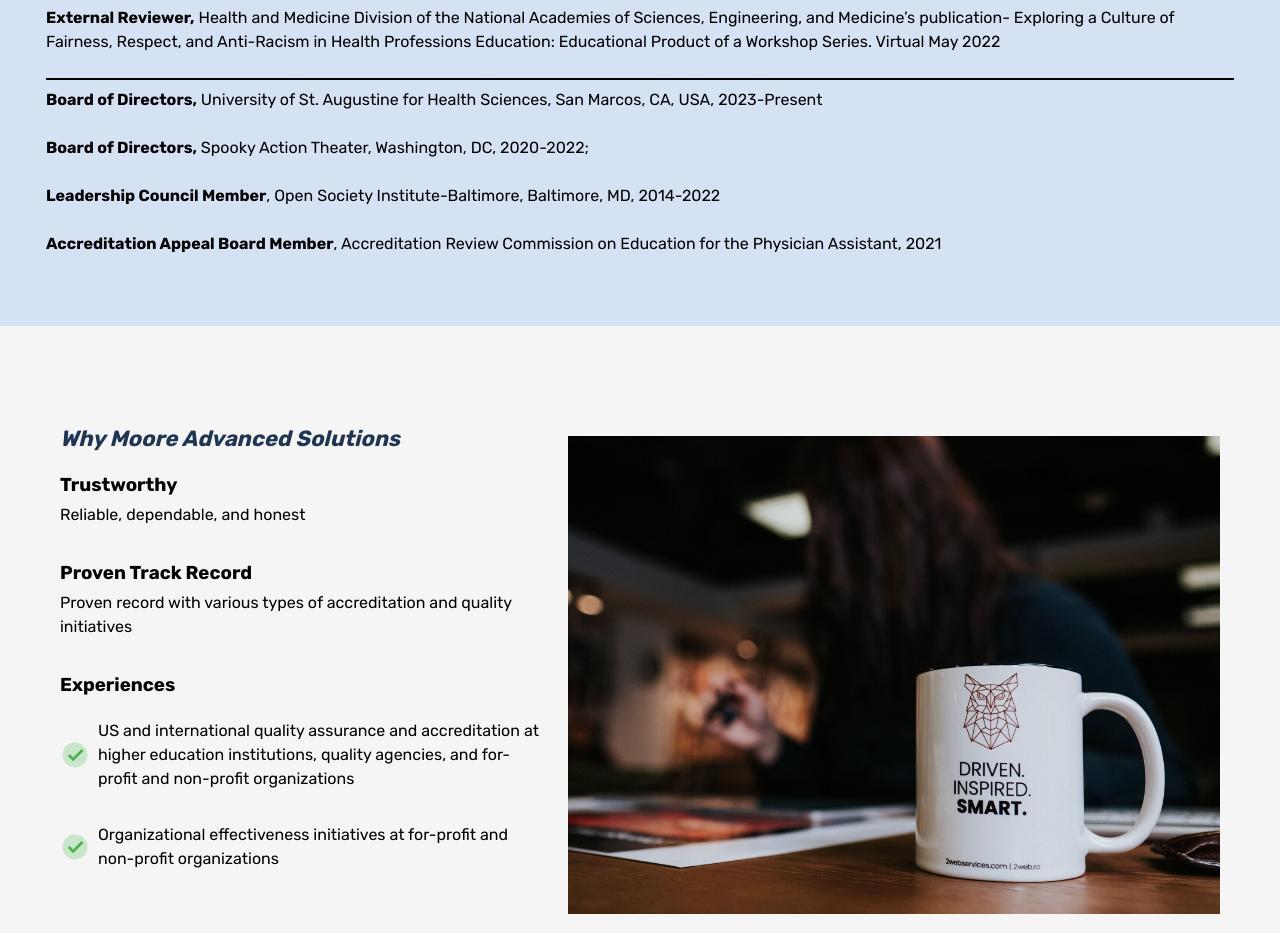
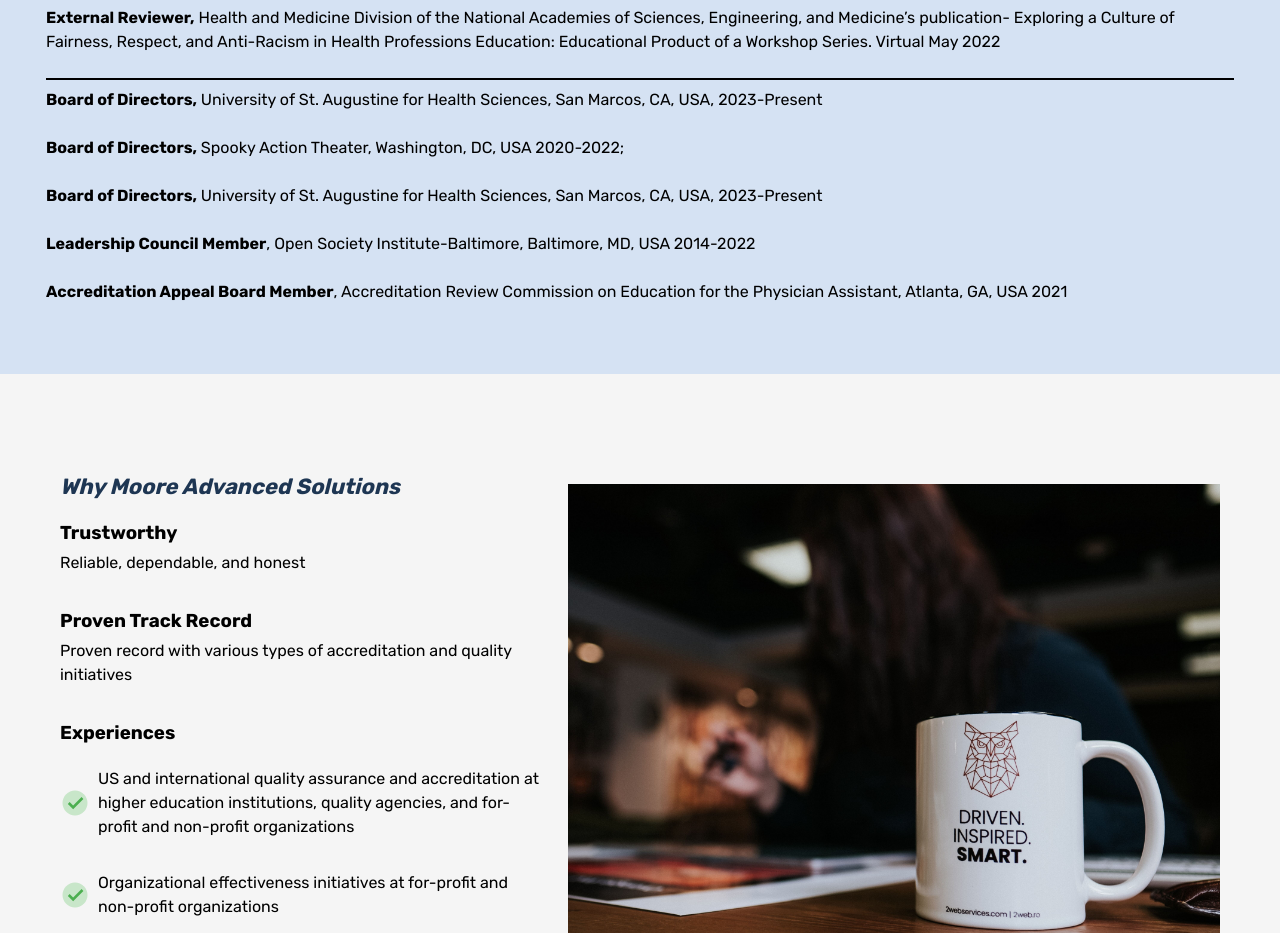
Before and after one commit to Cian747/M, a React (Create React App) app: page /about-us in a window 1280 px wide. Shown: the part 1760-2693 px from the top of the page. Built offline with nearby package versions, Linux system fonts and the light colour scheme.

Commit message:
Updated the file changes
client requested updated in page wording

```diff
--- a/package.json
+++ b/package.json
@@ -10,7 +10,6 @@
     "react": "^18.2.0",
     "react-dom": "^18.2.0",
     "react-router-dom": "^6.11.2",
-    "react-scripts": "^5.0.1",
     "web-vitals": "^2.1.4"
   },
   "scripts": {
@@ -36,5 +35,8 @@
       "last 1 firefox version",
       "last 1 safari version"
     ]
+  },
+  "devDependencies": {
+    "react-scripts": "^5.0.1"
   }
 }
--- a/src/pages/About.js
+++ b/src/pages/About.js
@@ -94,17 +94,23 @@ const ENGAGEMENTS = [
   {
     title: 'Board of Directors,',
     borderTop: false,
-    content: ` Spooky Action Theater, Washington, DC, 2020-2022;`,
+    content: ` Spooky Action Theater, Washington, DC, USA 2020-2022;`,
   },
+  {
+    title: 'Board of Directors,',
+    borderTop: false,
+    content: ` University of St. Augustine for Health Sciences, San Marcos, CA, USA, 2023-Present`,
+  },
+
   {
     title: 'Leadership Council Member',
     borderTop: false,
-    content: `, Open Society Institute-Baltimore, Baltimore, MD, 2014-2022`,
+    content: `, Open Society Institute-Baltimore, Baltimore, MD, USA 2014-2022`,
   },
   {
     title: 'Accreditation Appeal Board Member',
     borderTop: false,
-    content: `, Accreditation Review Commission on Education for the Physician Assistant, 2021`,
+    content: `, Accreditation Review Commission on Education for the Physician Assistant, Atlanta, GA, USA 2021`,
   },
 ];
 
```
Also changed, not shown: 1 other file (tests, documents, lock files or other folders).
